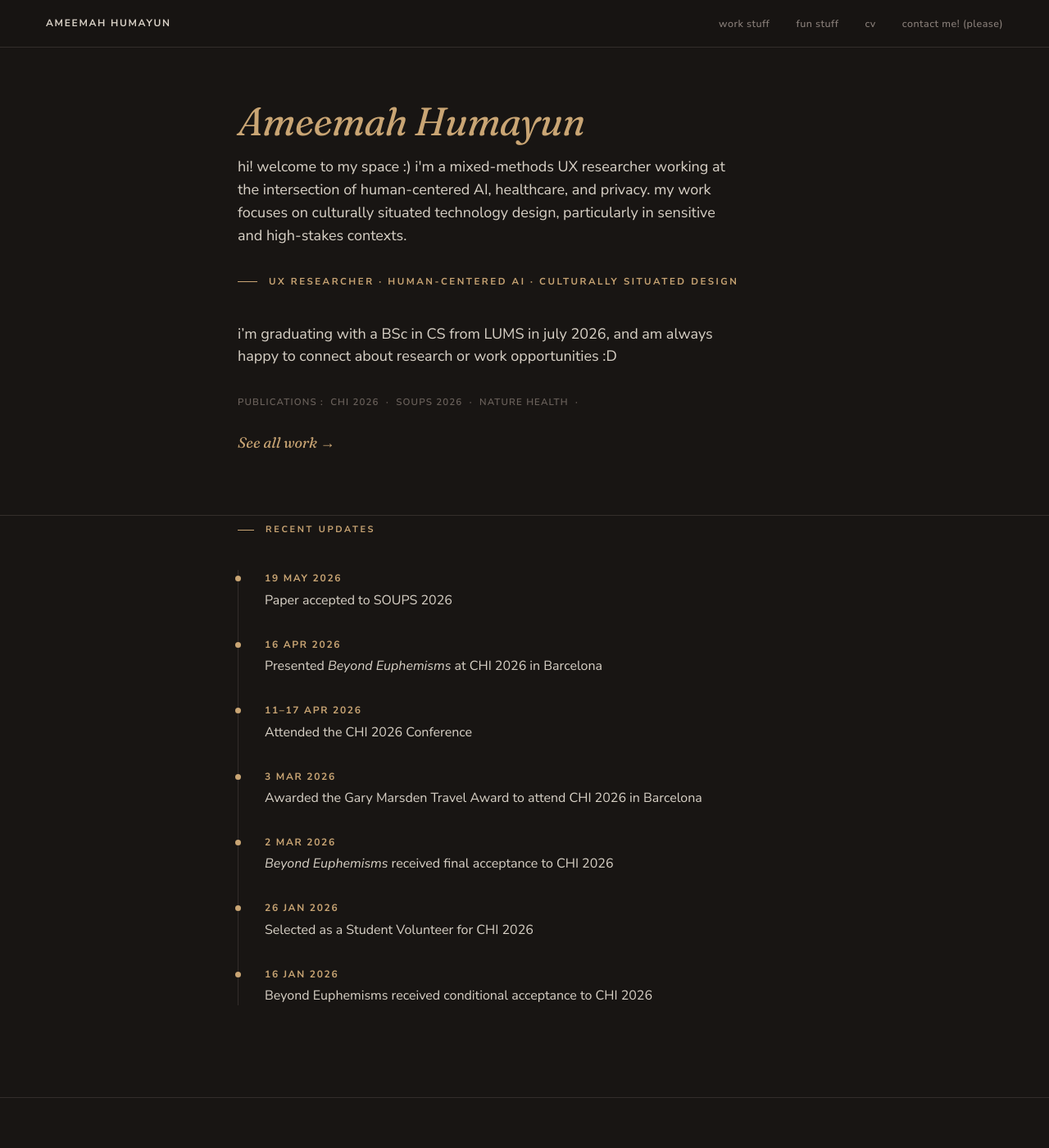
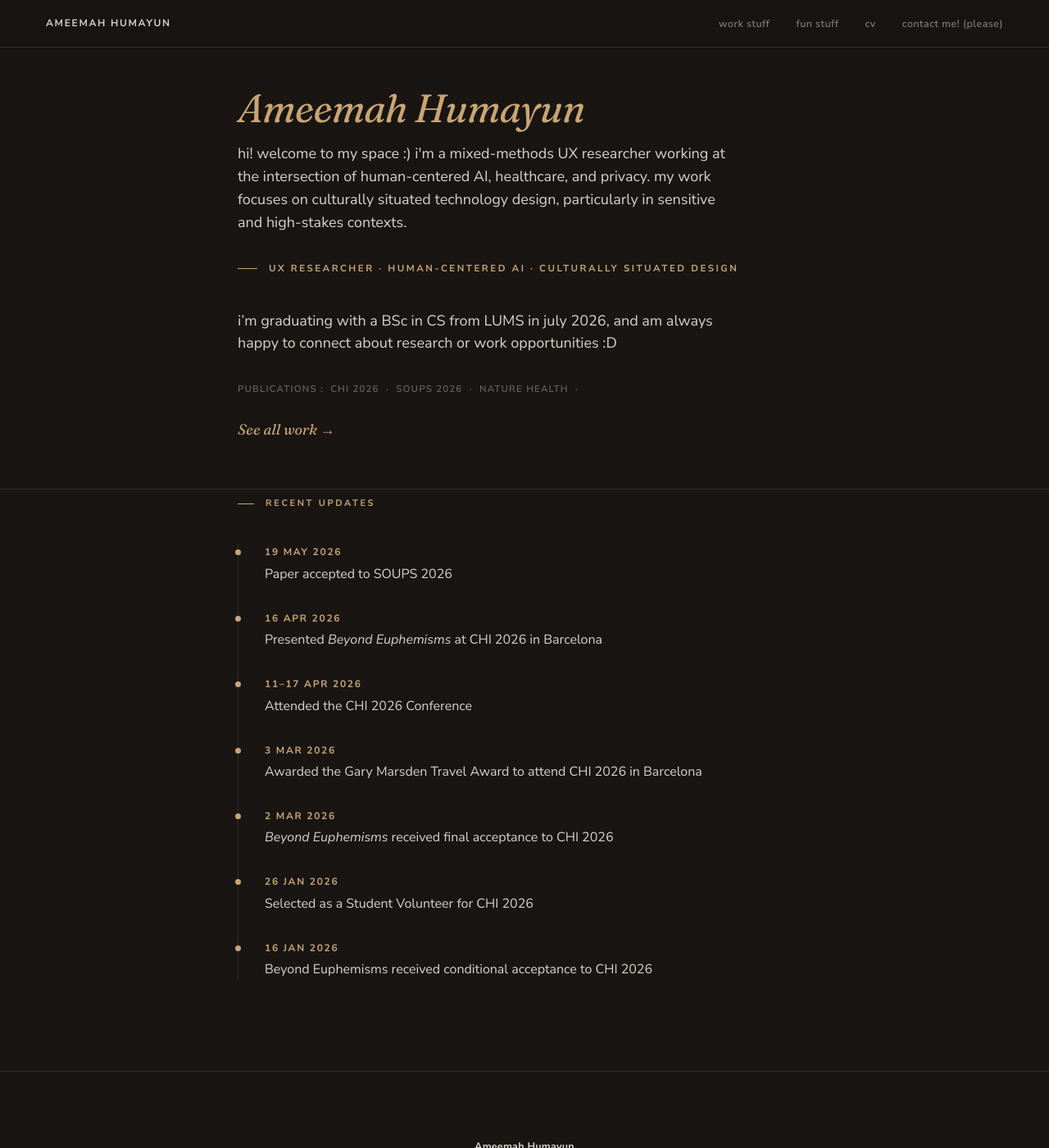
Before and after one commit to ameemahumayun/ameemahumayun.github.io, a Jekyll site: the page built from index.html, in a window 1280 px wide and 1400 px high. Shown: the whole window at 82% size. Built offline with Jekyll 4.4.1, drawn with Linux system fonts in a browser that asks for light colours.

Commit message:
Update layout.css

```diff
--- a/assets/css/layout.css
+++ b/assets/css/layout.css
@@ -94,7 +94,7 @@
 
 /* ----- HERO -------------------------------------------------------------- */
 .hero {
-  padding: var(--space-7) 0 var(--space-6);
+  padding: var(--space-6) 0 var(--space-4);
   border-bottom: var(--hairline);
 }
 .hero__inner {
```
